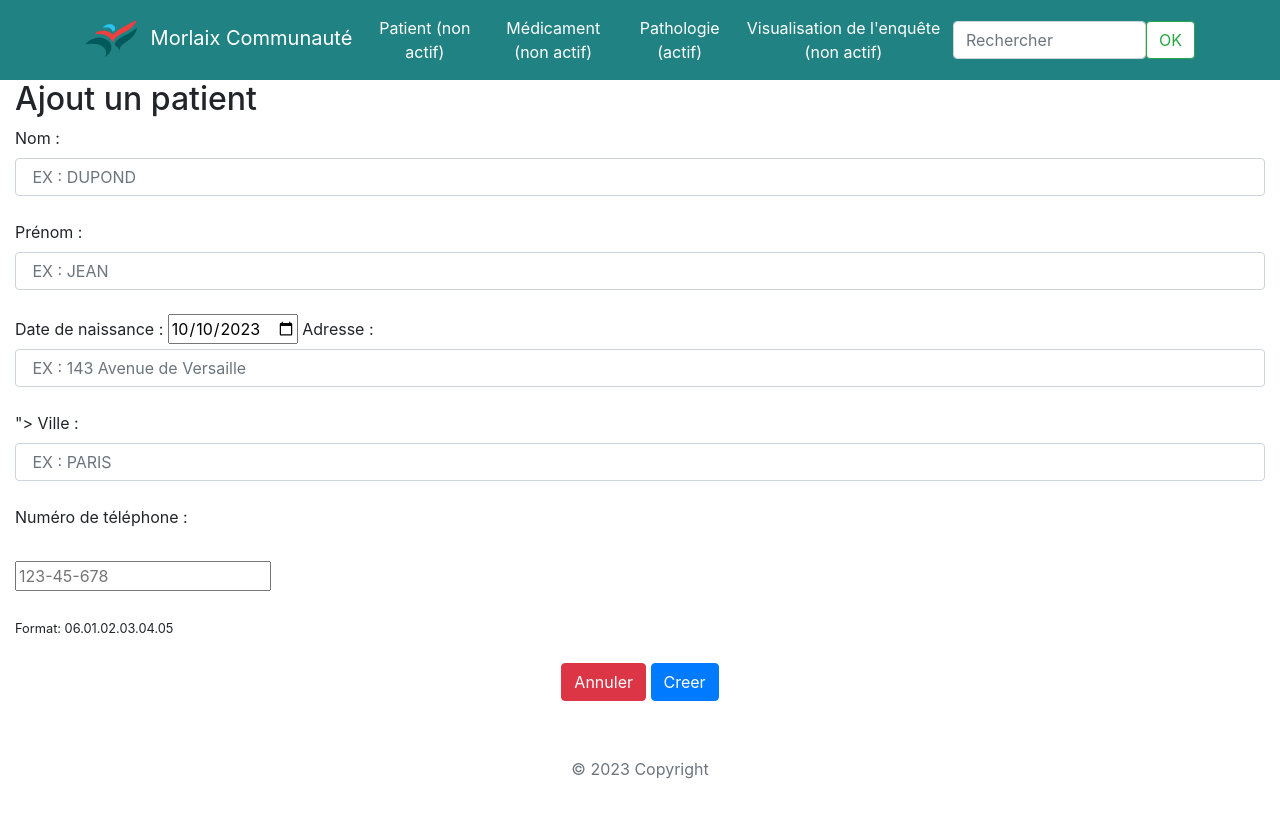
After one commit to lucas-besson/S3.01-Misson-2, a Flask app: page /patient/add in a window 1280 px wide. The commit adds this page. Run offline with Flask 3, Linux system fonts and the light colour scheme; some libraries are stand-ins or nearby versions.

Commit message:
Ajout de la page patient

```diff
--- a/app.py
+++ b/app.py
@@ -2,7 +2,9 @@ from flask import Flask, request, render_template, redirect, flash, session, g
 from flask import Blueprint
 
 from controllers import pathologie
+from controllers import patient
 from controllers.pathologie import *
+from controllers.patient import *
 
 app = Flask(__name__)
 app.secret_key = 'une cle(token) : grain de sel(any random string)'
@@ -17,6 +19,7 @@ def show_accueil():
     return render_template('layout.html')
 
 app.register_blueprint(pathologie)
+app.register_blueprint(patient)
 
 if __name__ == '__main__':
     app.run()
--- /dev/null
+++ b/controllers/patient.py
@@ -0,0 +1,52 @@
+import re
+from flask import *
+from models.dao_patient import *
+
+from connexion_db import get_db
+
+patient = Blueprint('patient', __name__, template_folder='templates')
+
+@patient.route('/patient/show')
+def show_patient():
+    patients = patient_find()
+    return render_template('/patient/show_patient.html', patient=patients)
+
+@patient.route('/patient/delete', methods=['GET'])
+def delete_patient():
+    idPatient = request.args.get('idPatient')
+    print("coucou")
+    print(idPatient)
+    patient_delete(idPatient)
+    return redirect(url_for('patient.show_patient'))
+
+@patient.route('/patient/edit', methods=['GET'])
+def edit_patient():
+    idPatient = request.args.get('idPatient')
+    patient = patient_find_one(idPatient)
+    return render_template('/patient/edit_patient.html', patient=patient)
+
+@patient.route('/patient/edit', methods=['POST'])
+def valide_edit_patient():
+    idPatient = request.form.get('idPatient','')
+    nomPatient = request.form.get('nomPatient', '')
+    patient_edit(idPatient, nomPatient)
+    return redirect(url_for('patient.show_patient'))
+
+@patient.route('/patient/add', methods=['GET'])
+def add_patient():
+    erreurs=[]
+    data=[]
+    return render_template('/patient/add_patient.html', erreurs=erreurs, data=data)
+
+@patient.route('/patient/add', methods=['POST'])
+def valide_add_patient():
+    erreurs=[]
+    data=[]
+    nomPatient = request.form.get('nomPatient', '')
+    if not nomPatient:
+        erreurs.append("Le nom du patient est obligatoire")
+    if erreurs:
+        return render_template('/patient/add_patient.html', erreurs=erreurs, data=data)
+    else:
+        patient_add(nomPatient)
+        return redirect(url_for('patient.show_patient'))
--- a/templates/_nav.html
+++ b/templates/_nav.html
@@ -1,7 +1,7 @@
 <nav class="navbar navbar-expand-lg navbar-light bg-green">
             <div class="container">
                <a class="navbar-brand" href="#">
-               <img class="logo" src="static/assets/logo_morlaix-coupe.png" alt="Logo de la caumunauté">
+               <img class="logo" src="static/assets/logo_morlaix-coupe.png" alt="Logo de la communauté">
                <span class="text-white ml-2">Morlaix Communauté</span>
                </a>
                <button class="navbar-toggler" type="button" data-bs-toggle="collapse" data-bs-target="#navbarNav" aria-controls="navbarNav" aria-expanded="false" aria-label="Toggle navigation">
@@ -10,16 +10,16 @@
                <div class="collapse navbar-collapse" id="navbarNav">
                   <ul class="navbar-nav text-center">
                      <li class="nav-item">
-                        <a class="nav-link text-white" href="#">Patient (non actif)</a>
+                        <a class="nav-link text-white" href="/patient/show">Patient (non actif)</a>
                      </li>
                      <li class="nav-item">
                         <a class="nav-link text-white" href="#">Médicament (non actif)</a>
                      </li>
                      <li class="nav-item">
-                        <a class="nav-link text-white" href="/pathologie/show">Patologie (actif)</a>
+                        <a class="nav-link text-white" href="/pathologie/show">Pathologie (actif)</a>
                      </li>
                      <li class="nav-item">
-                        <a class="nav-link text-white" href="#">A MODIFIER (non actif)</a>
+                        <a class="nav-link text-white" href="#">Visualisation de l'enquête (non actif)</a>
                      </li>
                   </ul>
                   <form class="d-flex" role="search">
--- /dev/null
+++ b/templates/patient/add_patient.html
@@ -0,0 +1,35 @@
+{% extends 'layout.html' %}
+
+{% block title %}
+    <title>Ajouter un patient</title>
+{% endblock %}
+
+{% block body %}
+  <h2>Ajout un patient</h2>
+  {% if error %}
+    <p class=error><strong>Error:</strong> {{ error }}
+  {% endif %}
+  <form method="post" action="/patient/add">
+    <fieldset>
+        <div class="form-group container-md">
+            <label for="nom_patient">Nom :</label><br>
+            <input class="form-control" id="nomPatient" type="text" name="NomPatient" placeholder=" EX : DUPOND " required><br>
+            <label for="prenom_patient">Prénom :</label><br>
+            <input class="form-control" id="prenomPatient" type="text" name="PrenomPatient" placeholder=" EX : JEAN " required><br>
+            <label for="date_naissance">Date de naissance :</label>
+            <input type="date" id="dateDeNaissance" name="DateNaissancePatient" value="2023-10-10" min="1900-01-01" max="2023-10-11" />
+            <label for="adresse_patient">Adresse :</label><br>
+            <input class="form-control" id="adressePatient" type="text" name="AdressePatient" placeholder=" EX : 143 Avenue de Versaille " required><br>">
+            <label for="ville_patient">Ville :</label><br>
+            <input class="form-control" id="villePAtient" type="text" name="VillePatient" placeholder=" EX : PARIS " required><br>
+            <label for="tel_patient">Numéro de téléphone :</label><br><br>
+            <input type="tel" id="telPatient" name="TelPatient" placeholder="123-45-678" pattern="[0-9]{2}.[0-9]{2}.[0-9]{2}.[0-9]{2}.[0-9]{2}.[0-9]{2}" required><br><br>
+            <small>Format: 06.01.02.03.04.05</small><br><br>
+            <div style="text-align: center">
+                <a href="show" class="btn btn-danger">Annuler</a>
+                <input class="btn btn-primary" type="submit" value="Creer" name="Valider">
+            </div>
+        </div>
+    </fieldset>
+  </form>
+{% endblock %}
```
Also changed, not shown: models/dao_patient.py (added, +57 -0 lines), templates/patient/edit_patient.html (added, +23 -0 lines), templates/patient/show_patient.html (added, +39 -0 lines).
